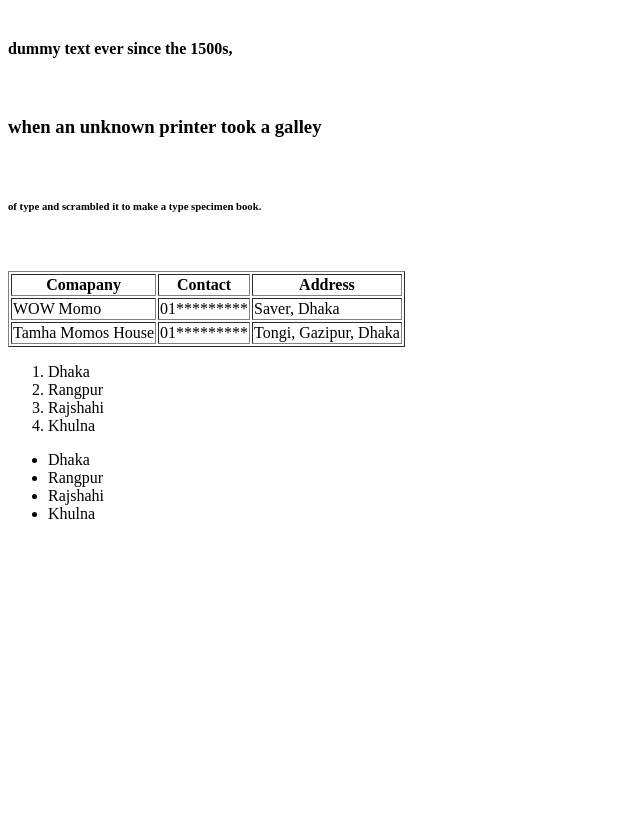
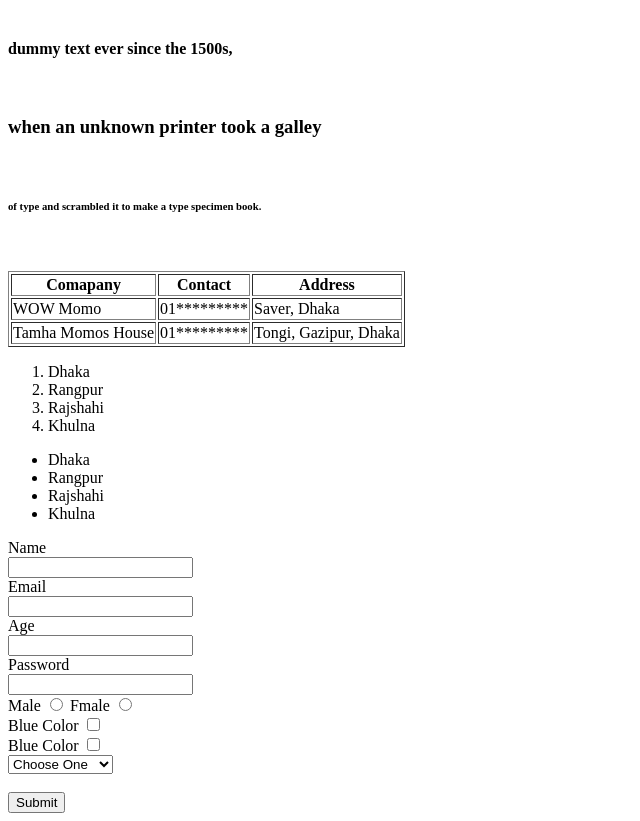
Before and after one commit to mashrur-rafiu/Practice-Laravel, a plain HTML site: page HTML practice/p1.html in a window 1280 px wide. Shown: the part 211-1032 px from the top of the page, without its empty margins (0-640 px from the left). Before the commit the page ends 800 px from the top, so only its background shows below. Drawn offline with Linux system fonts and the light colour scheme.

Commit message:
Form Element

```diff
--- a/HTML practice/p1.html
+++ b/HTML practice/p1.html
@@ -49,5 +49,36 @@
             <li>Khulna</li>
         </ul>
 
+        <label>Name</label><br>
+        <input type="text"><br>
+
+        <label>Email</label><br>
+        <input type="email"><br>
+
+        <label>Age</label><br>
+        <input type="number"><br>
+
+        <label>Password</label><br>
+        <input type="password"><br>
+
+        <lebel>Male</lebel>
+        <input type="radio">
+        <lebel>Fmale</lebel>
+        <input type="radio"><br>
+
+        <lebel>Blue Color</lebel>
+        <input type="checkbox"><br>
+        <lebel>Blue Color</lebel>
+        <input type="checkbox"><br>
+
+        <select>
+            <option>Choose One</option>
+            <option>Laravel</option>
+            <option>NestJS</option>
+            <option>Django</option>
+            <option>Ruby on Rails</option>
+        </select><br><br>
+        <button>Submit</button>
+
     </body>
 </html>
```
